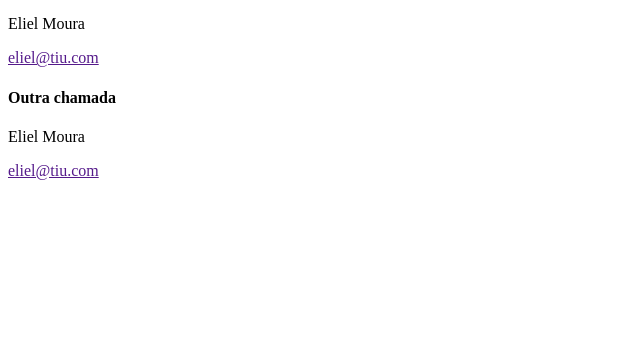
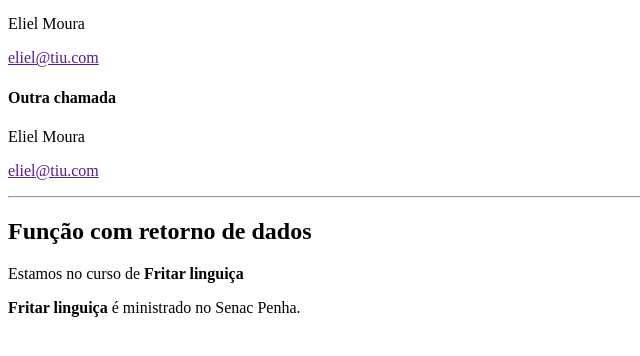
Before and after one commit to Tiuliel/aulas-php, a PHP site: page /06-funcoes.php in a window 1280 px wide. Shown: the part 174-530 px from the top of the page, without its empty margins (0-640 px from the left). Run offline with PHP 8.4, Linux system fonts and the light colour scheme.

Commit message:
função retorno de dados

```diff
--- a/06-funcoes.php
+++ b/06-funcoes.php
@@ -26,5 +26,16 @@
             <?=dadosAutor()?>
         </article>
     </section>
+
+    <hr>
+     <h2>Função com retorno de dados</h2>
+     <?php
+     function dadosCurso(){
+        //return "Técnico em informática para internet";
+        return "<b>Fritar linguiça</b>";
+     }
+     ?>
+     <p>Estamos no curso de <?=dadosCurso()?></p>
+     <p><?=dadosCurso()?> é ministrado no Senac Penha.</p>
 </body>
 </html>
```
